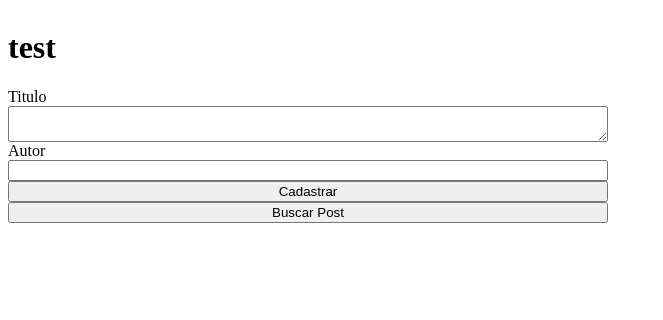
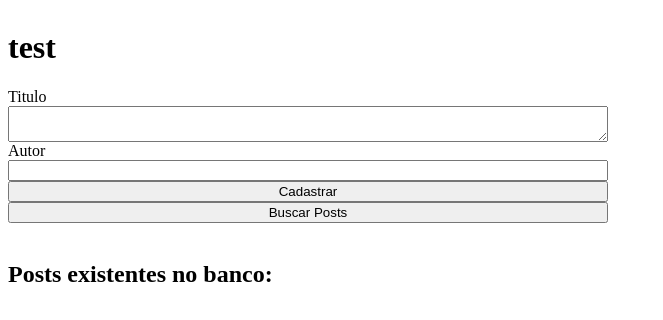
Before and after one commit to Neto002/curso-react, a React (Create React App) app in the folder firebase-app/: page / in a window 1280 px wide. Shown: the top 320 px of the page, without its empty margins (0-663 px from the left). Built offline with nearby package versions, Linux system fonts and the light colour scheme; no server answers; the database is empty.

Commit message:
utilizando e monitorando listas

```diff
--- a/firebase-app/src/App.js
+++ b/firebase-app/src/App.js
@@ -1,10 +1,31 @@
-import { useState } from "react";
+import { useEffect, useState } from "react";
 import "./style.css";
 import { firestore } from "./firebase/config";
 
 function App() {
   const [titulo, setTitulo] = useState("");
   const [autor, setAutor] = useState("");
+  const [posts, setPosts] = useState([]);
+
+  useEffect(() => {
+    async function loadPosts() {
+      await firestore.collection("posts").onSnapshot((doc) => {
+        let meusPosts = [];
+
+        doc.forEach((item) => {
+          meusPosts.push({
+            id: item.id,
+            titulo: item.data().titulo,
+            autor: item.data().autor,
+          });
+        });
+
+        setPosts(meusPosts);
+      });
+    }
+
+    loadPosts();
+  }, []);
 
   async function handleAdd() {
     await firestore
@@ -23,7 +44,7 @@ function App() {
       });
   }
 
-  async function buscaPost() {
+  /* async function buscaPost() {
     await firestore
       .collection("posts")
       .doc("1234")
@@ -35,6 +56,26 @@ function App() {
       .catch((error) => {
         console.log(error);
       });
+  } */
+
+  async function buscaPosts() {
+    await firestore
+      .collection("posts")
+      .get()
+      .then((snapshot) => {
+        let lista = [];
+
+        snapshot.forEach((doc) => {
+          lista.push({
+            id: doc.id,
+            titulo: doc.data().titulo,
+            autor: doc.data().autor,
+          });
+        });
+
+        setPosts(lista);
+      })
+      .catch(() => console.log("erro"));
   }
 
   return (
@@ -56,7 +97,23 @@ function App() {
       />
 
       <button onClick={handleAdd}>Cadastrar</button>
-      <button onClick={buscaPost}>Buscar Post</button>
+      <button onClick={buscaPosts}>Buscar Posts</button>
+      <br />
+
+      <h2>Posts existentes no banco:</h2>
+      <br />
+      <ul>
+        {posts.map((post) => {
+          return (
+            <li key={post.id}>
+              <span>Titulo: {post.titulo}</span>
+              <br />
+              <span>Autor: {post.autor}</span>
+              <br />
+            </li>
+          );
+        })}
+      </ul>
     </div>
   );
 }
--- a/firebase-app/src/firebase/config.js
+++ b/firebase-app/src/firebase/config.js
@@ -1,11 +1,7 @@
 // Import the functions you need from the SDKs you need
 import firebase from "firebase/app";
 import "firebase/firestore"
-// TODO: Add SDKs for Firebase products that you want to use
-// https://firebase.google.com/docs/web/setup#available-libraries
 
-// Your web app's Firebase configuration
-// For Firebase JS SDK v7.20.0 and later, measurementId is optional
 const firebaseConfig = {
   apiKey: "AIzaSyD8ueQObD0uJzozhOmqlGm_hQamM4c1kLs",
   authDomain: "curso-react-4f158.firebaseapp.com",
```
